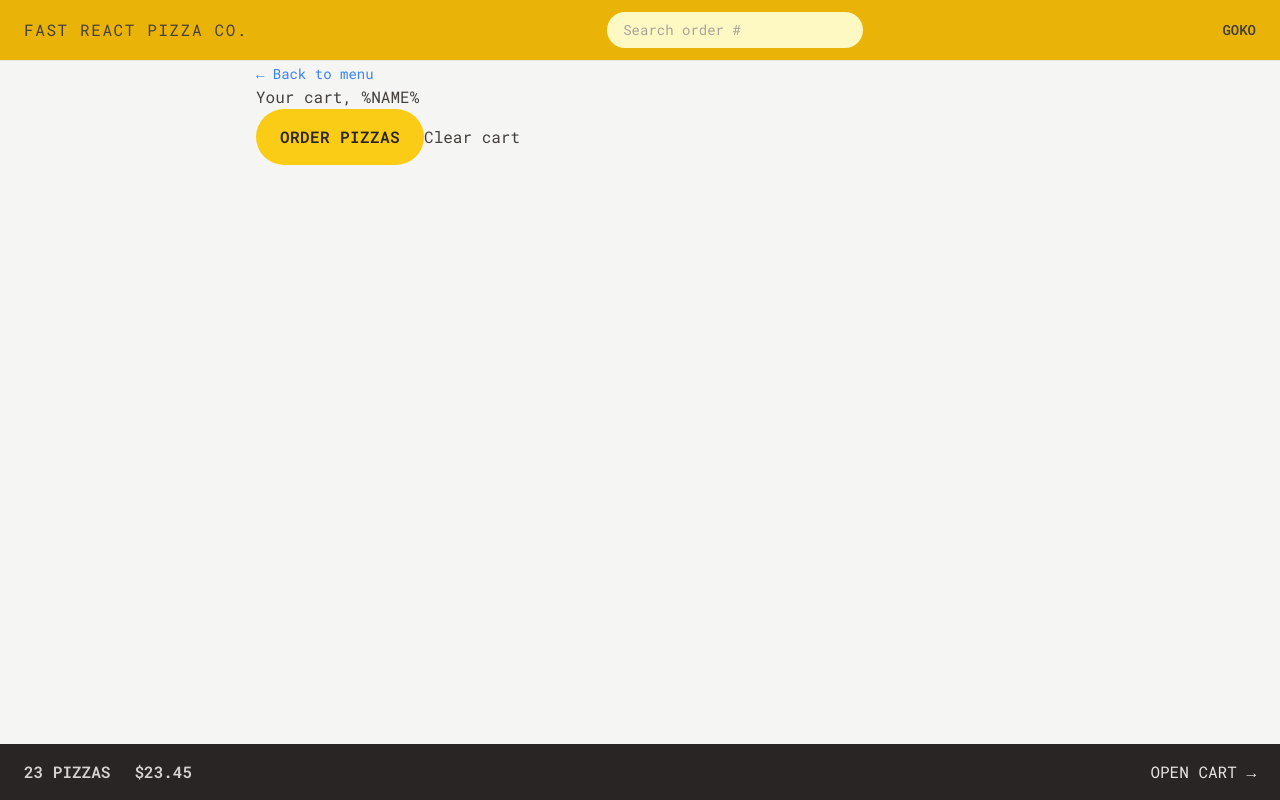
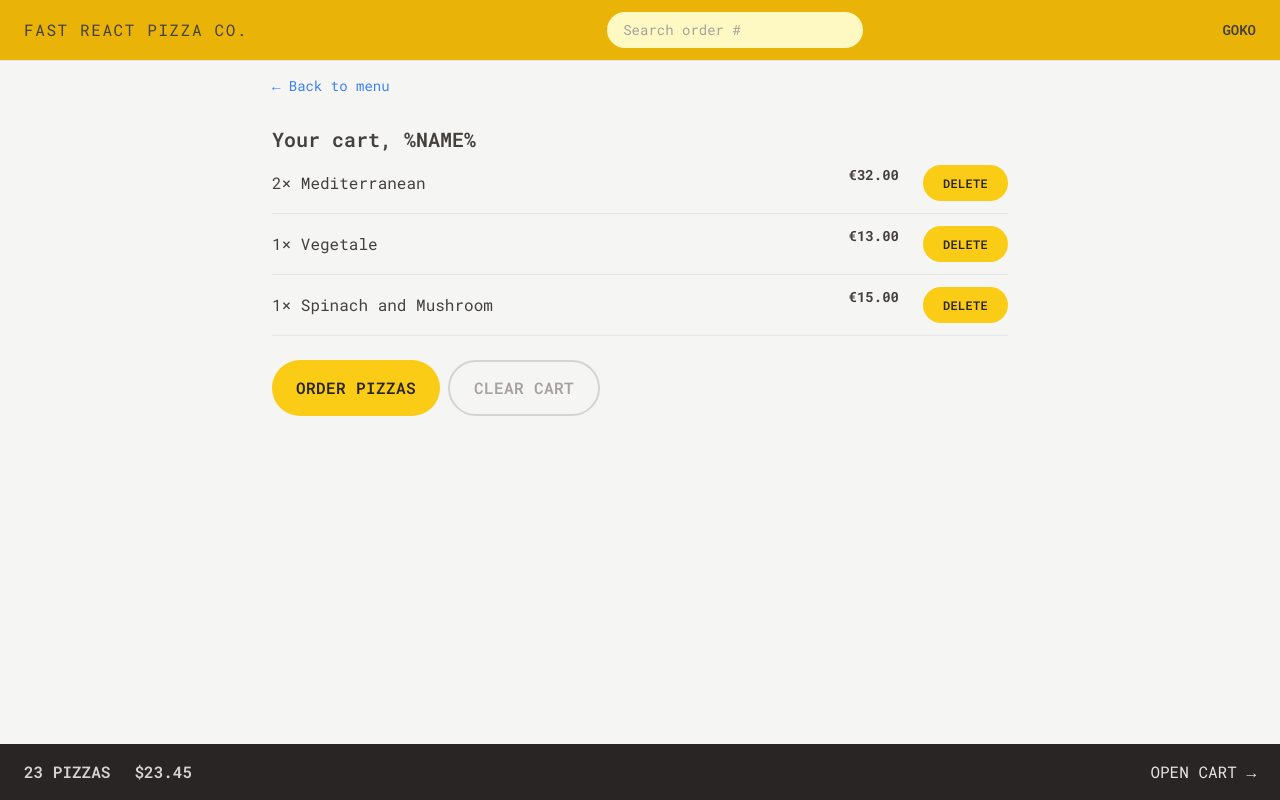
Before and after one commit to BunyakornGoko/fast-react-pizza, a React (Vite) app: page /cart in a window 1280 px wide. Built offline with nearby package versions, Linux system fonts and the light colour scheme.

Commit message:
make-ui-cart

```diff
--- a/src/features/cart/Cart.jsx
+++ b/src/features/cart/Cart.jsx
@@ -1,6 +1,7 @@
 import { Link } from "react-router-dom";
 import LinkButton from "../../ui/LinkButton";
 import Button from "../../ui/Button";
+import CartItem from "./CartItem";
 
 const fakeCart = [
   {
@@ -30,16 +31,23 @@
   const cart = fakeCart;
 
   return (
-    <div>
+    <div className="px-4 py-3">
       <LinkButton to="/menu">&larr; Back to menu</LinkButton>
 
-      <h2>Your cart, %NAME%</h2>
+      <h2 className="mt-7 text-xl font-semibold">Your cart, %NAME%</h2>
 
-      <div>
+      <ul className="divide-y divide-stone-200 border-b">
+        {cart.map((item) => (
+          <CartItem item={item} key={item.name} />
+        ))}
+      </ul>
+
+      <div className="mt-6 space-x-2">
         <Button to="/order/new" type="primary">
           Order pizzas
         </Button>
-        <button>Clear cart</button>
+
+        <Button type="secondary">Clear cart</Button>
       </div>
     </div>
   );
--- a/src/features/cart/CartItem.jsx
+++ b/src/features/cart/CartItem.jsx
@@ -1,13 +1,17 @@
+import Button from "../../ui/Button";
+import { formatCurrency } from "../../utils/helpers";
+
 function CartItem({ item }) {
   const { pizzaId, name, quantity, totalPrice } = item;
 
   return (
-    <li>
-      <p>
+    <li className="py-3 sm:flex sm:items-center sm:justify-between">
+      <p className="mb-1 sm:mb-0">
         {quantity}&times; {name}
       </p>
-      <div>
-        <p>{formatCurrency(totalPrice)}</p>
+      <div className="flex justify-between sm:gap-6">
+        <p className="text-sm font-bold">{formatCurrency(totalPrice)}</p>
+        <Button type="small">Delete</Button>
       </div>
     </li>
   );
--- a/src/ui/Button.jsx
+++ b/src/ui/Button.jsx
@@ -7,6 +7,8 @@
   const styles = {
     primary: base + "px-4 py-3 md:px-6 md:py-4",
     small: base + "px-4 py-2 md:px-5 md:py-2.5 text-xs",
+    secondary:
+      "disabled:cursor-not-allowed inline-block border-2 border-stone-300 rounded-full font-semibold uppercase tracking-wide text-stone-400 transition-colors duration-300 hover:bg-stone-300 hover:text-stone-800 focus:text-stone-800 focus:outline-none focus:ring focus:ring-stone-200 focus:ring-offset-2 sm:px-6 sm:py-4 px-4 py-2.5 md:px-6 md:py-3.5",
   };
   if (to) {
     return (
```
